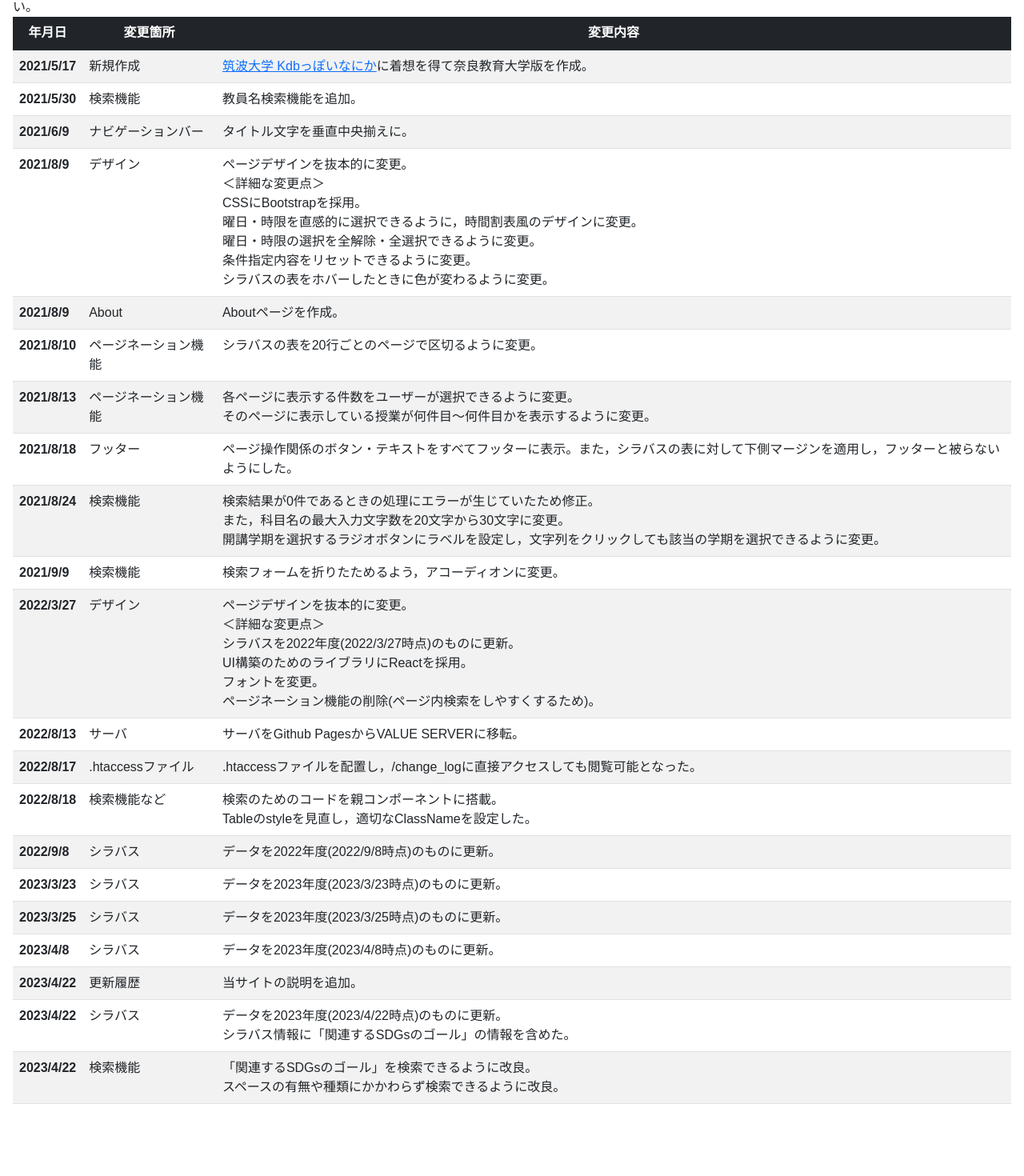
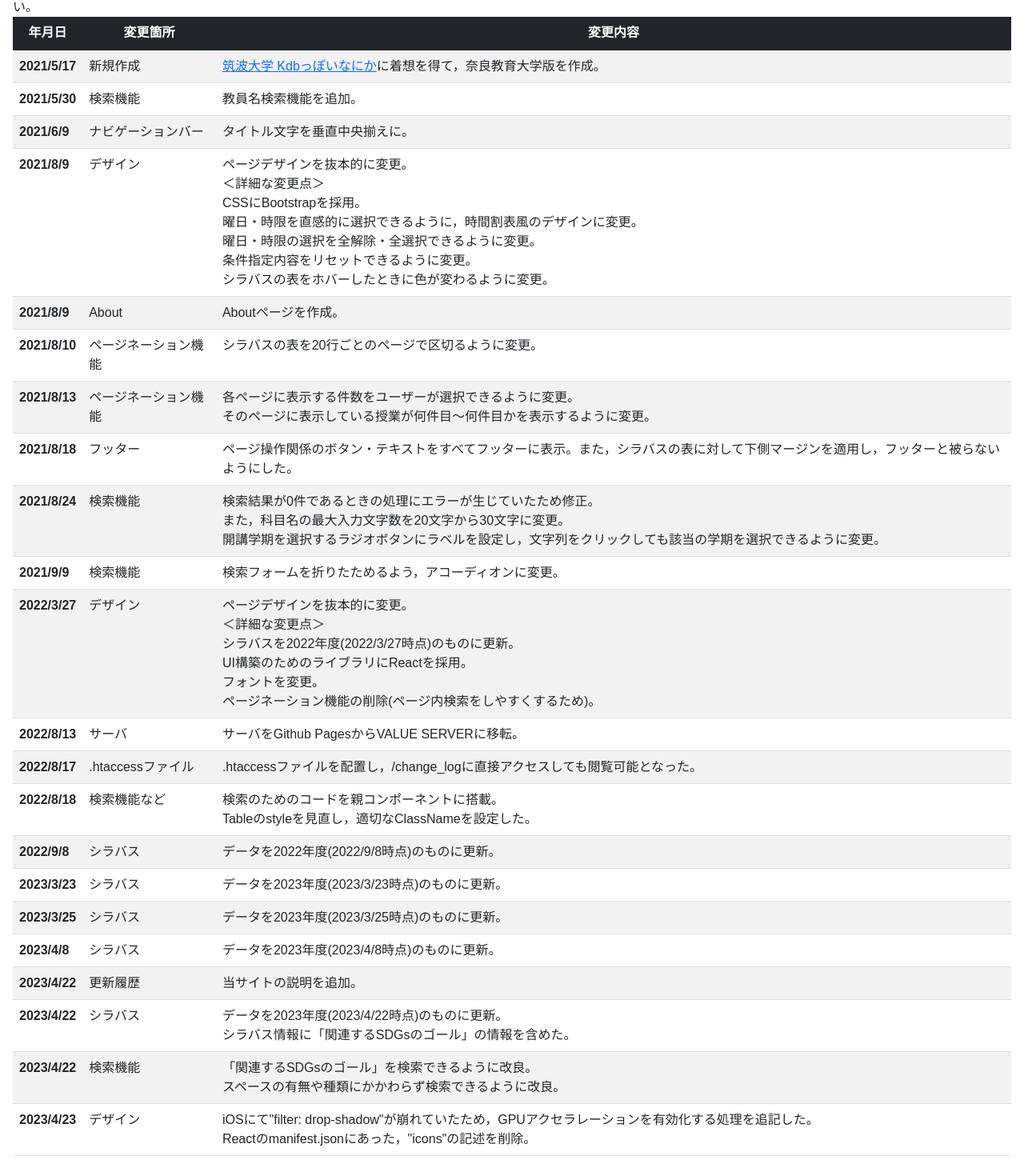
Before and after one commit to nisylvania/nuess-react, a React (Create React App) app: page /change_log in a window 1280 px wide. Shown: the part 147-1617 px from the top of the page at 80% size. Before the commit the page ends 1559 px from the top, so only its background shows below. Built offline with nearby package versions, Linux system fonts and the light colour scheme.

Commit message:
box-shadow

```diff
--- a/src/App.css
+++ b/src/App.css
@@ -21,6 +21,7 @@ body {
     padding: 0 0.5rem 0.4rem 0.6rem;
     border-radius: 4px;
     filter: drop-shadow(.1rem .1rem .1rem rgba(0, 0, 0, 0.5));
+    transform: translateZ(0);
     background: rgba(255, 255, 255, 0.9);
     opacity: 1;
     display: none;
@@ -39,6 +40,7 @@ body {
     padding: 0 0.5rem 0.4rem 0.6rem;
     border-radius: 4px;
     filter: drop-shadow(.1rem .1rem .1rem rgba(0, 0, 0, 0.5));
+    transform: translateZ(0);
     background: rgba(255, 255, 255, 0.9);
     opacity: 1;
     display: block;
@@ -56,6 +58,7 @@ body {
     padding: 0 0.5rem 0.4rem 0.6rem;
     border-radius: 4px;
     filter: drop-shadow(.1rem .1rem .1rem rgba(0, 0, 0, 0.5));
+    transform: translateZ(0);
     background: rgba(255, 255, 255, 0.9);
     opacity: 1;
     display: none;
@@ -74,6 +77,7 @@ body {
     padding: 0 0.5rem 0.4rem 0.6rem;
     border-radius: 4px;
     filter: drop-shadow(.1rem .1rem .1rem rgba(0, 0, 0, 0.5));
+    transform: translateZ(0);
     background: rgba(255, 255, 255, 0.9);
     opacity: 1;
     display: block;
--- a/src/component/search_table.js
+++ b/src/component/search_table.js
@@ -1,8 +1,7 @@
 import React from 'react';
 import 'bootstrap/dist/css/bootstrap.min.css';
 import '../App.css';
-import { Table, FormSelect } from 'react-bootstrap';
-import timetable_data from '../data/timetable.json';
+import { Table } from 'react-bootstrap';
 
 const Search_Table = ({ filtered }) => {
 
@@ -11,8 +10,8 @@ const Search_Table = ({ filtered }) => {
         return (<p>検索結果がありません</p>);
     }
     else {
-        filtered_table = filtered.map(subject => <tr key={String(subject.no)}><td>{subject.tt_num}<br /><a href={subject.page} rel="noreferrer" target="_blank">{subject.name}</a></td><td>{subject.semester}<br />{subject.period.join("，")}</td><td class="text-center">{subject.credits}単位</td><td>{subject.teacher.map((teacher) => <>{teacher}<br /></>)}</td><td><div id='SDGs'>{subject.sdgs.map((sdg) => <div className={`sdgs${sdg}`}>{sdg}</div>)}</div></td></tr>);
-        return (<><p>検索結果：{filtered.length}件</p><Table striped hover responsive id="filtered_table" style={{ margin: "0 auto" }}><thead class="table-dark text-center">
+        filtered_table = filtered.map(subject => <tr key={String(subject.no)}><td>{subject.tt_num}<br /><a href={subject.page} rel="noreferrer" target="_blank">{subject.name}</a></td><td>{subject.semester}<br />{subject.period.join("，")}</td><td className="text-center">{subject.credits}単位</td><td>{subject.teacher.map((teacher) => <>{teacher}<br /></>)}</td><td><div id='SDGs'>{subject.sdgs.map((sdg) => <div className={`sdgs${sdg}`}>{sdg}</div>)}</div></td></tr>);
+        return (<><p>検索結果：{filtered.length}件</p><Table striped hover responsive id="filtered_table" style={{ margin: "0 auto" }}><thead className="table-dark text-center">
             <tr>
                 <th>No.／科目名</th>
                 <th>開講期／曜日・時限</th>
--- a/src/pages/log.js
+++ b/src/pages/log.js
@@ -10,7 +10,7 @@ function log() {
         NUESSとは，Nara University of Education Searchable Syllabus(奈良教育大学 検索できるシラバス)の略です。このシステム(というか制作者の信念)では，「他のサイト様になるべく迷惑をかけない」をモットーにしているため，シラバス情報の自動更新・取得などはしておらず，制作者が手動で更新する仕組みとなっています。ご安心(？)ください。
       </>
       <Table striped>
-        <thead class="table-dark text-center">
+        <thead className="table-dark text-center">
           <tr>
             <th>年月日</th>
             <th>変更箇所</th>
@@ -21,7 +21,7 @@ function log() {
           <tr>
             <th scope="row">2021/5/17</th>
             <td>新規作成</td>
-            <td><a href="https://make-it-tsukuba.github.io/alternative-tsukuba-kdb/">筑波大学 Kdbっぽいなにか</a>に着想を得て奈良教育大学版を作成。</td>
+            <td><a href="https://make-it-tsukuba.github.io/alternative-tsukuba-kdb/">筑波大学 Kdbっぽいなにか</a>に着想を得て，奈良教育大学版を作成。</td>
           </tr>
           <tr>
             <th scope="row">2021/5/30</th>
@@ -144,6 +144,12 @@ function log() {
             <td>「関連するSDGsのゴール」を検索できるように改良。<br/>スペースの有無や種類にかかわらず検索できるように改良。
             </td>
           </tr>
+          <tr>
+            <th scope="row">2023/4/23</th>
+            <td>デザイン</td>
+            <td>iOSにて"filter: drop-shadow"が崩れていたため，GPUアクセラレーションを有効化する処理を追記した。<br/>Reactのmanifest.jsonにあった，"icons"の記述を削除。
+            </td>
+          </tr>
         </tbody>
       </Table>
     </React.Fragment>
```
Also changed, not shown: public/manifest.json, 11 other files (tests, documents, lock files or other folders).
